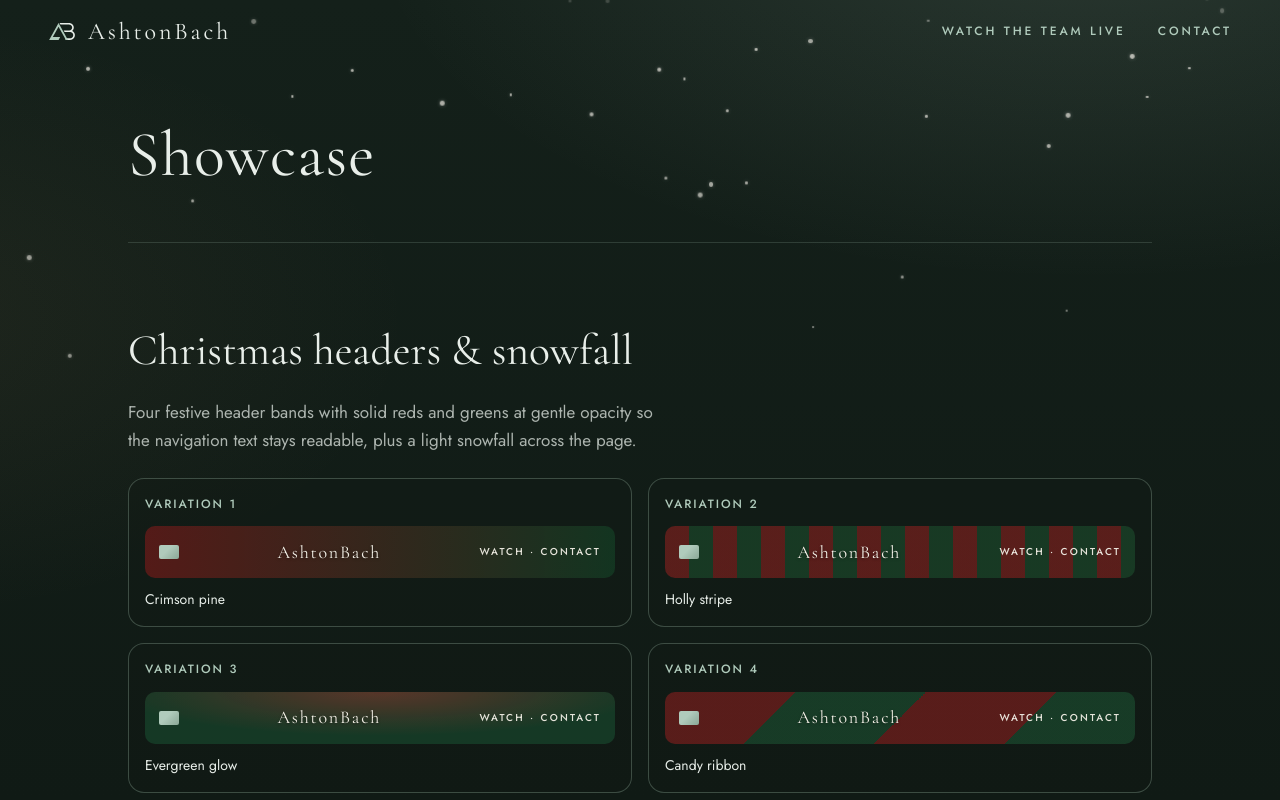
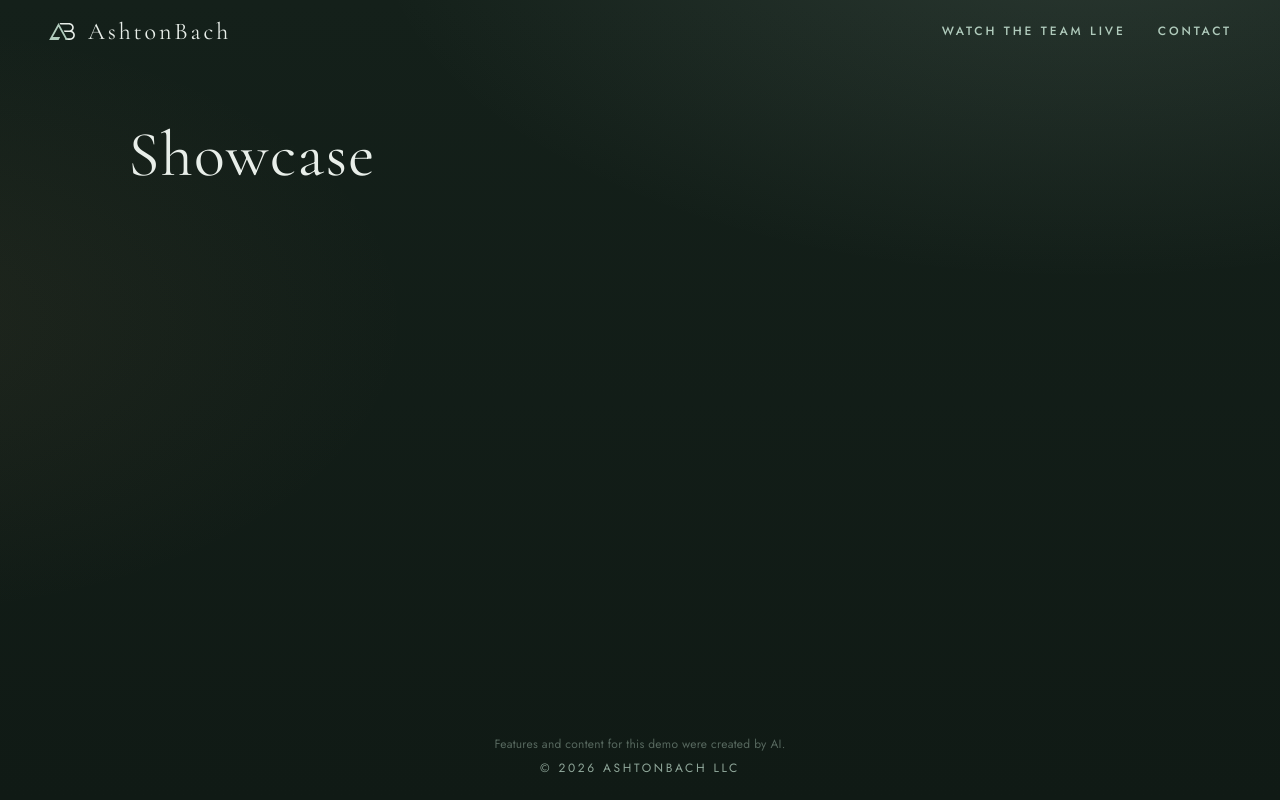
Before and after one commit to ashtonbach/agent-showcase, a Next.js app: page / in a window 1280 px wide. Shown: the top 800 px of the page. Built offline with nearby package versions, Linux system fonts and the light colour scheme.

Commit message:
Base: lab slot empty, from main 56e3e58 (Author: Alder)

```diff
--- a/app/lab/custom-1792301756/index.tsx
+++ /dev/null
@@ -1,119 +0,0 @@
-"use client";
-
-import { useEffect, useState, type CSSProperties } from "react";
-
-type Flake = { id: number; left: number; delay: number; dur: number; size: number; drift: number };
-
-const HEADERS = [
-  { label: "Crimson pine", bg: "linear-gradient(90deg, rgba(139,26,26,0.55) 0%, rgba(22,78,44,0.5) 100%)" },
-  { label: "Holly stripe", bg: "repeating-linear-gradient(90deg, rgba(178,34,34,0.45) 0 24px, rgba(34,100,56,0.42) 24px 48px)" },
-  { label: "Evergreen glow", bg: "radial-gradient(ellipse 80% 120% at 50% 0%, rgba(196,48,48,0.38), transparent 70%), rgba(28,92,58,0.48)" },
-  { label: "Candy ribbon", bg: "linear-gradient(135deg, rgba(160,32,32,0.5) 25%, rgba(32,96,58,0.48) 25% 50%, rgba(160,32,32,0.5) 50% 75%, rgba(32,96,58,0.48) 75%)" },
-];
-
-const FLAKE_COUNT = 48;
-
-export default function Lab() {
-  const [flakes, setFlakes] = useState<Flake[]>([]);
-
-  useEffect(() => {
-    const next: Flake[] = [];
-    for (let i = 0; i < FLAKE_COUNT; i++) {
-      next.push({
-        id: i,
-        left: Math.random() * 100,
-        delay: Math.random() * 8,
-        dur: 9 + Math.random() * 14,
-        size: 2 + Math.random() * 3,
-        drift: -30 + Math.random() * 60,
-      });
-    }
-    setFlakes(next);
-  }, []);
-
-  return (
-    <section data-lab="custom-1792301756" aria-labelledby="lab-xmas-h2">
-      <h2 id="lab-xmas-h2">Christmas headers &amp; snowfall</h2>
-      <div className="lab-snow" aria-hidden="true">
-        {flakes.map((f) => (
-          <span
-            key={f.id}
-            className="lab-snowflake"
-            style={
-              {
-                left: `${f.left}%`,
-                animationDelay: `${f.delay}s`,
-                animationDuration: `${f.dur}s`,
-                width: `${f.size}px`,
-                height: `${f.size}px`,
-                "--lab-drift": `${f.drift}px`,
-              } as CSSProperties
-            }
-          />
-        ))}
-      </div>
-      <p className="lab-lead">
-        Four festive header bands with solid reds and greens at gentle opacity so the navigation text stays readable, plus a light snowfall across the page.
-      </p>
-      <div className="lab-grid">
-        {HEADERS.map((h, i) => (
-          <article key={i} className="lab-card">
-            <p className="lab-tag">Variation {i + 1}</p>
-            <div className="lab-xmas-bar" style={{ background: h.bg }}>
-              <span className="lab-bar-mark" aria-hidden="true" />
-              <span className="lab-bar-brand">AshtonBach</span>
-              <span className="lab-bar-nav label">Watch · Contact</span>
-            </div>
-            <p className="lab-caption">{h.label}</p>
-          </article>
-        ))}
-      </div>
-      <style>{`
-        .lab-snow { position: fixed; inset: 0; pointer-events: none; z-index: 15; overflow: hidden; }
-        .lab-snowflake {
-          position: absolute; top: -8px; border-radius: 50%;
-          background: rgba(242, 239, 230, 0.85);
-          box-shadow: 0 0 4px rgba(255,255,255,0.35);
-          animation: lab-fall linear infinite;
-          opacity: 0.75;
-        }
-        @keyframes lab-fall {
-          0% { transform: translate3d(0, -10px, 0); opacity: 0; }
-          8% { opacity: 0.85; }
-          100% { transform: translate3d(var(--lab-drift), 100vh, 0); opacity: 0.35; }
-        }
-        @media (prefers-reduced-motion: reduce) {
-          .lab-snowflake { animation: none; opacity: 0.4; }
-        }
-        [data-lab="custom-1792301756"] { position: relative; z-index: 1; max-width: min(960px, 100%); margin: 8px auto 56px; }
-        .lab-lead { color: var(--muted); max-width: 52ch; margin-bottom: 24px; }
-        .lab-grid { display: grid; grid-template-columns: repeat(2, minmax(0, 1fr)); gap: 16px; }
-        @media (max-width: 640px) { .lab-grid { grid-template-columns: 1fr; } }
-        .lab-card {
-          border: 1px solid rgba(176, 203, 188, 0.28); border-radius: 16px; padding: 16px;
-          background: rgba(18, 26, 22, 0.35);
-        }
-        .lab-tag {
-          font-family: var(--sans); font-size: 12px; font-weight: 500;
-          letter-spacing: 0.16em; text-transform: uppercase; color: var(--sage); margin-bottom: 12px;
-        }
-        .lab-xmas-bar {
-          display: flex; align-items: center; justify-content: space-between; gap: 8px;
-          min-height: 52px; padding: 10px 14px; border-radius: 10px;
-          color: #F2EFE6; font-family: var(--sans); font-size: 13px;
-        }
-        .lab-bar-mark {
-          width: 20px; height: 14px; border-radius: 2px;
-          background: linear-gradient(135deg, #B0CBBC 40%, #8aa896);
-          flex-shrink: 0;
-        }
-        .lab-bar-brand {
-          font-family: var(--serif); font-size: 18px; letter-spacing: 0.1em; flex: 1; text-align: center;
-          text-shadow: 0 1px 3px rgba(0,0,0,0.45);
-        }
-        .lab-bar-nav { font-size: 10px; color: #F2EFE6; opacity: 0.95; white-space: nowrap; }
-        .lab-caption { margin-top: 10px; font-size: 14px; color: var(--mist); }
-      `}</style>
-    </section>
-  );
-}
--- a/app/page.tsx
+++ b/app/page.tsx
@@ -1,4 +1,3 @@
-import Lab from "./lab/custom-1792301756";
 import { readDemoKey, demoTitle } from "./demo-name";
 const demoKey = readDemoKey();
 const demoName = demoTitle();
@@ -6,7 +5,7 @@ export default function Page() {
   return (
     <div className="page-stack">
       <h1 className="demo-title" data-i18n={demoKey}>{demoName}</h1>
-      <Lab /> {/* lab:slot */}
+      {/* lab:slot */}
     </div>
   );
 }
```
